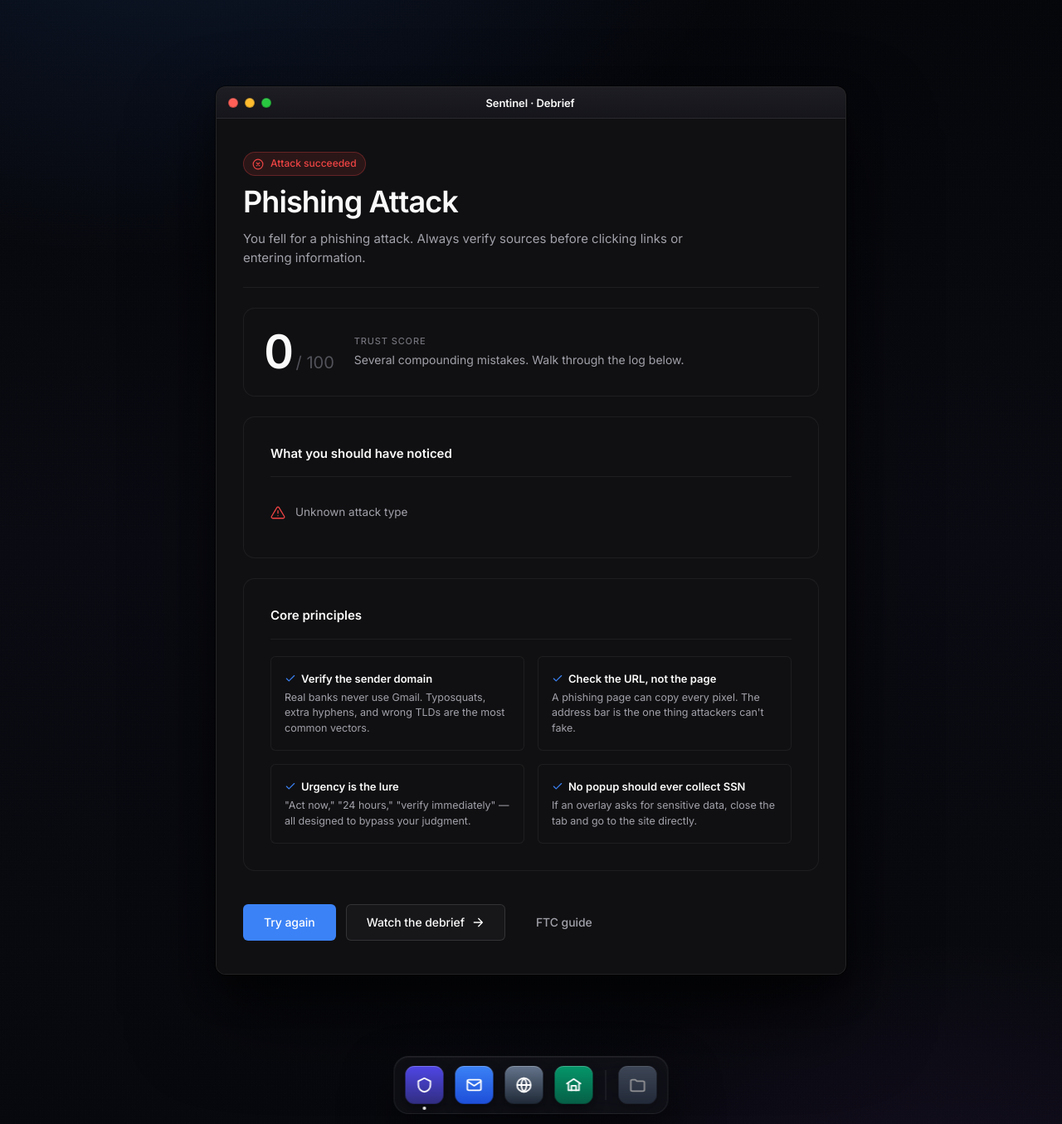
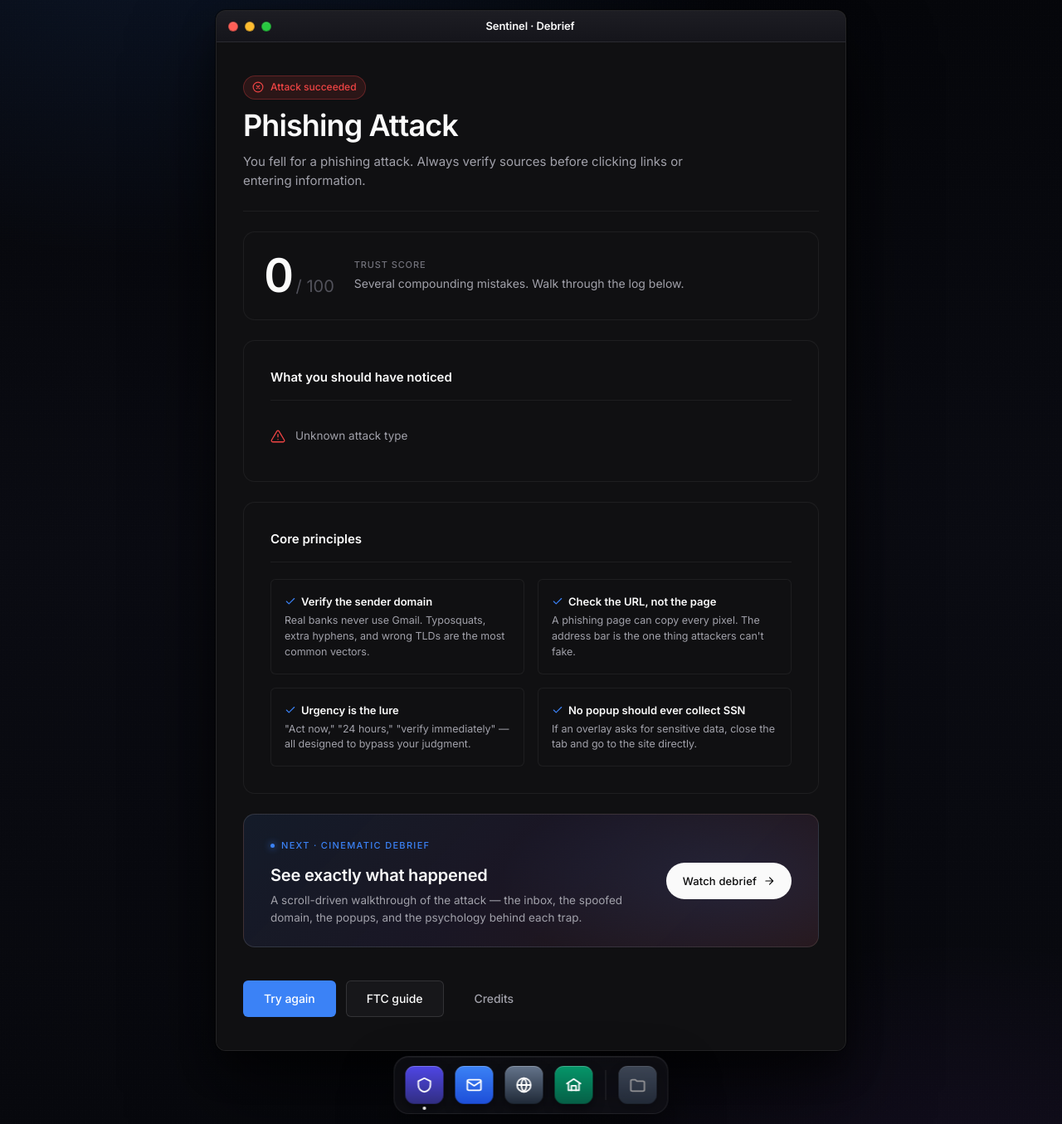
Before and after one commit to Fortnite1231231245/CyberSecurity-Awareness-Project, a Flask app: page /lose in a window 1280 px wide. Shown: the part 30-1385 px from the top of the page at 83% size. Run offline with Flask 3, Linux system fonts and the light colour scheme; data that the repository does not hold is empty; some libraries are stand-ins or nearby versions.

Commit message:
Polish debrief scroll engine; add debrief banner on win/lose; tighten scene tracks
Made-with: Cursor

```diff
--- a/static/css/style.css
+++ b/static/css/style.css
@@ -999,6 +999,98 @@ h1, h2, h3 { color: var(--text); font-weight: 600; }
 
 .result-actions { display: flex; gap: var(--s-3); flex-wrap: wrap; margin-top: var(--s-4); }
 
+/* Debrief CTA banner (shown above result-actions on win/lose) */
+.debrief-banner {
+    display: flex;
+    align-items: center;
+    gap: var(--s-6);
+    padding: var(--s-6) var(--s-8);
+    border-radius: var(--r-xl);
+    background:
+        linear-gradient(135deg, rgba(59,130,246,0.10), rgba(139,92,246,0.08) 45%, rgba(239,68,68,0.10)),
+        var(--surface-1);
+    border: 1px solid var(--border-strong);
+    color: var(--text);
+    position: relative;
+    overflow: hidden;
+    text-decoration: none;
+    transition: transform var(--t-med) var(--ease), border-color var(--t-med) var(--ease), box-shadow var(--t-med) var(--ease);
+    cursor: pointer;
+}
+.debrief-banner::before {
+    content: '';
+    position: absolute;
+    inset: 0;
+    background: radial-gradient(400px 180px at 85% 50%, rgba(59,130,246,0.18), transparent 70%);
+    pointer-events: none;
+    opacity: 0.7;
+    transition: opacity var(--t-med) var(--ease);
+}
+.debrief-banner:hover {
+    border-color: rgba(59,130,246,0.4);
+    transform: translateY(-2px);
+    box-shadow: 0 20px 50px rgba(0,0,0,0.4), 0 0 0 1px rgba(59,130,246,0.15);
+}
+.debrief-banner:hover::before { opacity: 1; }
+.debrief-banner-copy { flex: 1; min-width: 0; position: relative; }
+.debrief-banner-eyebrow {
+    display: inline-flex;
+    align-items: center;
+    gap: var(--s-2);
+    font-size: 11px;
+    letter-spacing: 0.12em;
+    text-transform: uppercase;
+    color: var(--accent);
+    font-weight: 500;
+    margin-bottom: var(--s-3);
+}
+.debrief-banner-eyebrow .dot {
+    width: 5px; height: 5px; border-radius: 50%;
+    background: var(--accent);
+    box-shadow: 0 0 8px var(--accent);
+}
+.debrief-banner-title {
+    font-size: 20px;
+    font-weight: 600;
+    letter-spacing: -0.01em;
+    margin-bottom: 4px;
+    color: var(--text);
+}
+.debrief-banner-sub {
+    font-size: 13.5px;
+    line-height: 1.55;
+    color: var(--text-muted);
+    max-width: 560px;
+}
+.debrief-banner-cta {
+    display: inline-flex;
+    align-items: center;
+    gap: var(--s-2);
+    padding: 12px 20px;
+    border-radius: 999px;
+    background: var(--text);
+    color: var(--bg);
+    font-size: 13px;
+    font-weight: 500;
+    letter-spacing: 0.01em;
+    white-space: nowrap;
+    position: relative;
+    transition: transform var(--t-med) var(--ease), background var(--t-med) var(--ease);
+}
+.debrief-banner-cta svg { width: 14px; height: 14px; }
+.debrief-banner:hover .debrief-banner-cta { transform: translateX(2px); }
+
+@media (max-width: 640px) {
+    .debrief-banner {
+        flex-direction: column;
+        align-items: flex-start;
+        gap: var(--s-4);
+        padding: var(--s-5);
+    }
+    .debrief-banner-cta { align-self: stretch; justify-content: center; }
+}
+
+
 /* =========================================================
    Credits
    ========================================================= */
--- a/templates/lose.html
+++ b/templates/lose.html
@@ -78,13 +78,25 @@
                 </div>
             </div>
 
+            <a href="{{ url_for('debrief') }}" class="debrief-banner" aria-label="Watch the cinematic debrief">
+                <div class="debrief-banner-copy">
+                    <div class="debrief-banner-eyebrow">
+                        <span class="dot"></span>
+                        Next · cinematic debrief
+                    </div>
+                    <div class="debrief-banner-title">See exactly what happened</div>
+                    <div class="debrief-banner-sub">A scroll-driven walkthrough of the attack — the inbox, the spoofed domain, the popups, and the psychology behind each trap.</div>
+                </div>
+                <div class="debrief-banner-cta">
+                    Watch debrief
+                    <svg viewBox="0 0 24 24" fill="none" stroke="currentColor" stroke-width="2" stroke-linecap="round" stroke-linejoin="round"><path d="M5 12h14M13 5l7 7-7 7"/></svg>
+                </div>
+            </a>
+
             <div class="result-actions">
                 <a href="{{ url_for('new_game') }}" class="btn btn-primary btn-lg">Try again</a>
-                <a href="{{ url_for('debrief') }}" class="btn btn-secondary btn-lg">
-                    Watch the debrief
-                    <svg class="i i-sm" viewBox="0 0 24 24"><path d="M5 12h14M13 5l7 7-7 7"/></svg>
-                </a>
-                <a href="https://consumer.ftc.gov/articles/how-recognize-and-avoid-phishing-scams" target="_blank" rel="noopener" class="btn btn-ghost btn-lg">FTC guide</a>
+                <a href="https://consumer.ftc.gov/articles/how-recognize-and-avoid-phishing-scams" target="_blank" rel="noopener" class="btn btn-secondary btn-lg">FTC guide</a>
+                <a href="{{ url_for('credits') }}" class="btn btn-ghost btn-lg">Credits</a>
             </div>
         </div>
     </div>
```
Also changed, not shown: static/css/debrief.css (+6 -4 lines), static/debrief.js (+117 -136 lines), templates/win.html (+16 -4 lines).
